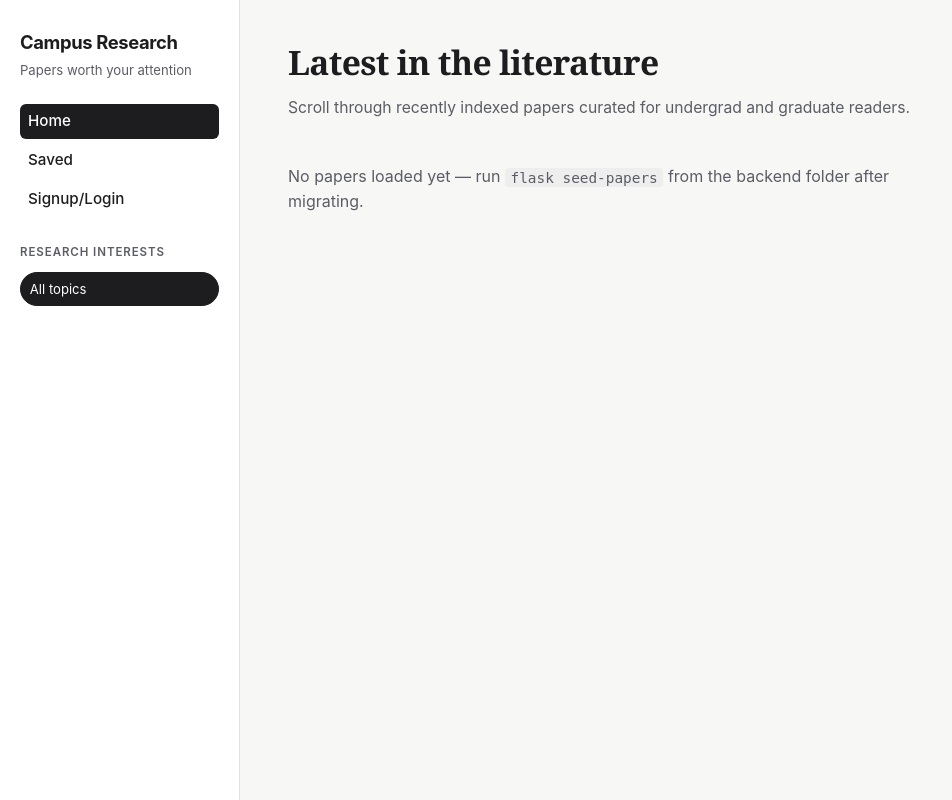
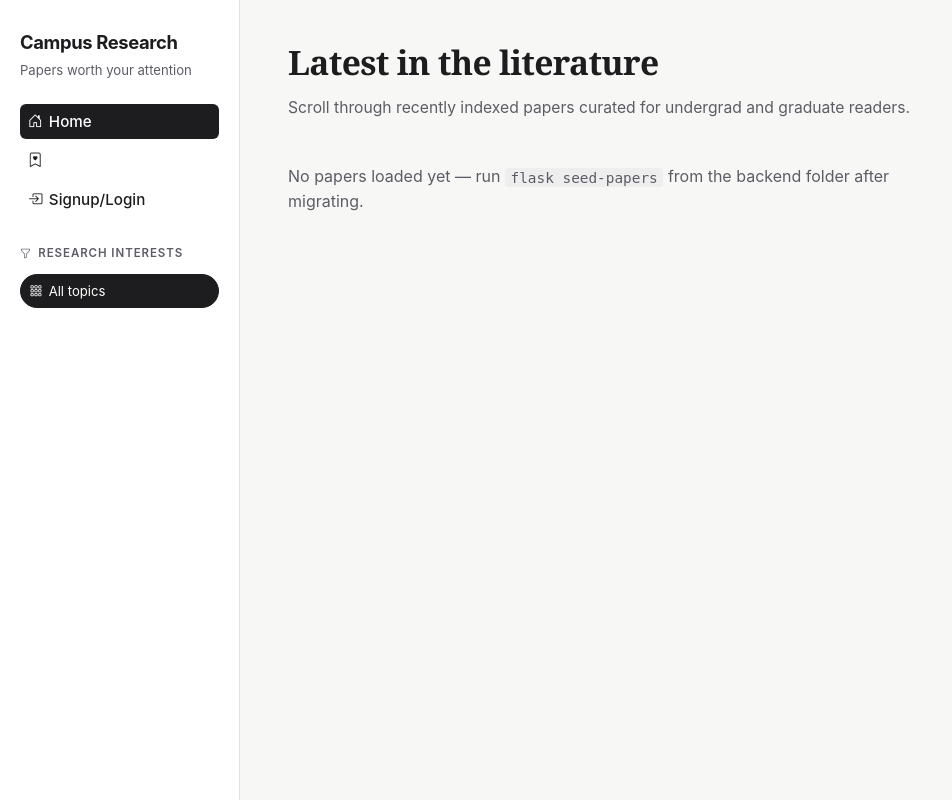
Before and after one commit to changerate/cs4800-assignment3, a Flask app: page / in a window 1280 px wide. Shown: the whole page, without its empty margins (0-952 px from the left). Run offline with Flask 3, Linux system fonts and the light colour scheme; data that the repository does not hold is empty.

Commit message:
adding icons

```diff
--- a/backend/app/static/css/app.css
+++ b/backend/app/static/css/app.css
@@ -119,6 +119,16 @@ code {
   color: var(--muted);
   margin: 0 0 0.65rem;
   font-weight: 600;
+}
+
+.icon-label {
+  display: inline-flex;
+  align-items: center;
+  gap: 0.4rem;
+}
+
+.icon-label .bi {
+  font-size: 0.95em;
 }
 
 .filter-list {
@@ -312,6 +322,10 @@ code {
   padding: 0.38rem 0.72rem;
   text-decoration: none;
   cursor: pointer;
+}
+
+.paper-action-button .icon-label {
+  gap: 0.35rem;
 }
 
 .paper-action-button.secondary {
--- a/backend/app/templates/base.html
+++ b/backend/app/templates/base.html
@@ -4,6 +4,10 @@
     <meta charset="utf-8" />
     <meta name="viewport" content="width=device-width, initial-scale=1" />
     <title>{% block title %}Campus Research{% endblock %}</title>
+    <link
+      rel="stylesheet"
+      href="https://cdn.jsdelivr.net/npm/bootstrap-icons@1.11.3/font/bootstrap-icons.min.css"
+    />
     <link rel="stylesheet" href="{{ url_for('static', filename='css/app.css') }}" />
     <script defer src="{{ url_for('static', filename='js/nav.js') }}"></script>
   </head>
--- a/backend/app/templates/components/paper_card.html
+++ b/backend/app/templates/components/paper_card.html
@@ -18,23 +18,27 @@
     {% endif %}
     <div class="paper-actions" aria-label="Paper actions">
       <a class="paper-action-button secondary" href="{{ url_for('web.show_related', paper_id=paper.id) }}"
-        >Show related</a
+        ><span class="icon-label"><i class="bi bi-diagram-3" aria-hidden="true"></i><span>Related</span></span></a
       >
       {% if is_authenticated %}
       {% if is_saved %}
       <form method="post" action="{{ url_for('web.unsave_paper', paper_id=paper.id) }}">
-        <button type="submit" class="paper-action-button">Unsave</button>
+        <button type="submit" class="paper-action-button" aria-label="Unsave paper">
+          <span class="icon-label"><i class="bi bi-bookmark-check-fill" aria-hidden="true"></i></span>
+        </button>
       </form>
       {% else %}
       <form method="post" action="{{ url_for('web.save_paper', paper_id=paper.id) }}">
-        <button type="submit" class="paper-action-button">Save</button>
+        <button type="submit" class="paper-action-button" aria-label="Save paper">
+          <span class="icon-label"><i class="bi bi-bookmark-plus" aria-hidden="true"></i></span>
+        </button>
       </form>
       {% endif %}
       {% else %}
       <a
         class="paper-action-button"
         href="{{ url_for('web.auth_page', mode='login', next=request.path) }}"
-        >Log in to save</a
+        ><span class="icon-label"><i class="bi bi-box-arrow-in-right" aria-hidden="true"></i><span>Log in to save</span></span></a
       >
       {% endif %}
     </div>
--- a/backend/app/templates/partials/sidebar.html
+++ b/backend/app/templates/partials/sidebar.html
@@ -8,36 +8,38 @@
     <a
       href="{{ url_for('web.index') }}"
       class="sidebar-link {% if page == 'home' %}is-active{% endif %}"
-      >Home</a
+      ><span class="icon-label"><i class="bi bi-house-door" aria-hidden="true"></i><span>Home</span></span></a
     >
     <a
       href="{{ url_for('web.saved') }}"
       class="sidebar-link {% if page == 'saved' %}is-active{% endif %}"
-      >Saved</a
+      ><span class="icon-label"><i class="bi bi-bookmark-heart" aria-hidden="true"></i></span></a
     >
     {% if is_authenticated %}
     <a
       href="{{ url_for('web.profile') }}"
       class="sidebar-link {% if page == 'profile' %}is-active{% endif %}"
-      >Profile</a
+      ><span class="icon-label"><i class="bi bi-person-circle" aria-hidden="true"></i><span>Profile</span></span></a
     >
     {% else %}
     <a
       href="{{ url_for('web.auth_page') }}"
       class="sidebar-link {% if page == 'auth' %}is-active{% endif %}"
-      >Signup/Login</a
+      ><span class="icon-label"><i class="bi bi-box-arrow-in-right" aria-hidden="true"></i><span>Signup/Login</span></span></a
     >
     {% endif %}
   </nav>
 
   <section class="sidebar-filters" aria-labelledby="filter-heading">
-    <h2 id="filter-heading" class="sidebar-heading">Research interests</h2>
+    <h2 id="filter-heading" class="sidebar-heading">
+      <span class="icon-label"><i class="bi bi-funnel" aria-hidden="true"></i><span>Research interests</span></span>
+    </h2>
     <ul class="filter-list">
       <li>
         <a
           href="{{ url_for('web.index') }}"
           class="filter-pill {% if not active_topic %}is-active{% endif %}"
-          >All topics</a
+          ><span class="icon-label"><i class="bi bi-grid-3x3-gap" aria-hidden="true"></i><span>All topics</span></span></a
         >
       </li>
       {% for topic in topics %}
--- a/backend/app/templates/profile.html
+++ b/backend/app/templates/profile.html
@@ -6,7 +6,7 @@
   <main class="feed-main">
     <header class="profile-header">
       <p class="profile-eyebrow">Your account</p>
-      <h1 class="feed-title">Profile</h1>
+      <h1 class="feed-title"><span class="icon-label"><i class="bi bi-person-circle" aria-hidden="true"></i><span>Profile</span></span></h1>
       <p class="feed-lede">
         You are signed in as <strong>{{ user.username }}</strong>.
       </p>
```
